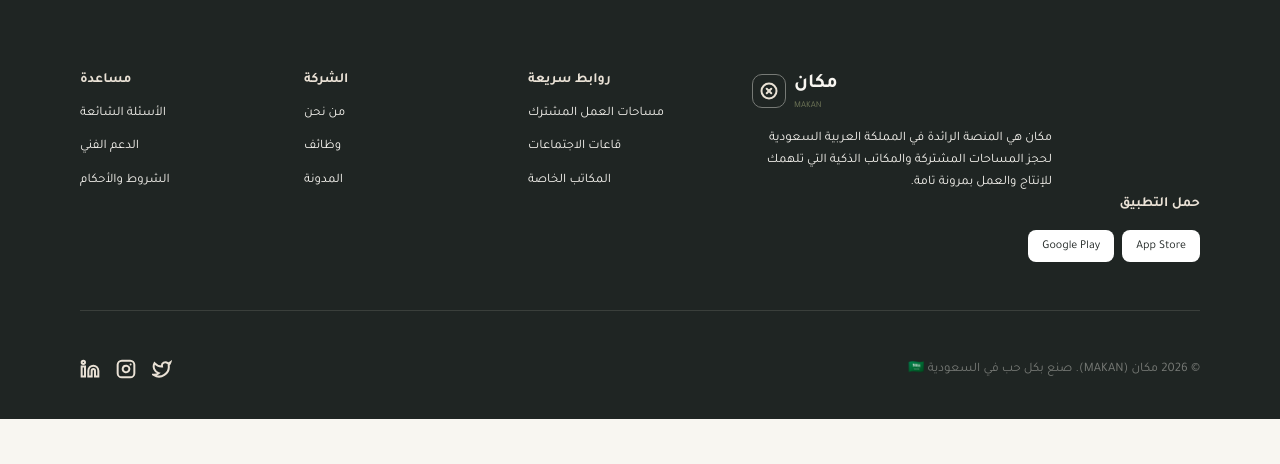
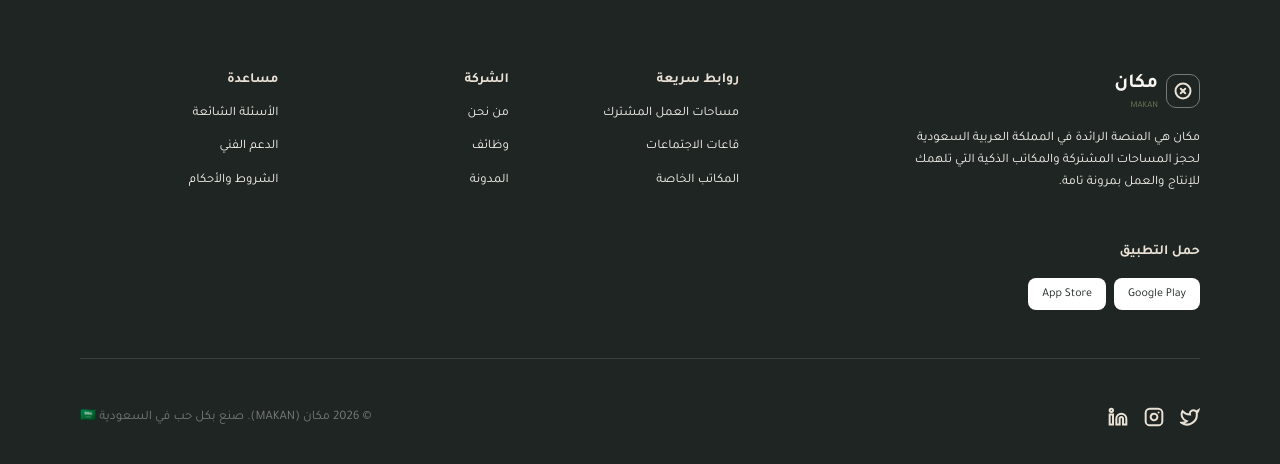
Before and after one commit to eman-elsayed24/makan, a Next.js app: page / in a window 1280 px wide. Shown: the part 1644-2108 px from the top of the page. Before the commit the page ends 2063 px from the top, so only its background shows below. Built offline with nearby package versions, Linux system fonts and the light colour scheme.

Commit message:
fix: correct RTL layout for login, signup, and footer components

```diff
--- a/app/login/page.tsx
+++ b/app/login/page.tsx
@@ -107,6 +107,11 @@ export default function LoginPage() {
                     <FormLabel>كلمة المرور</FormLabel>
                     <FormControl>
                       <div className="bg-card border-[1.5px] border-border rounded-xl px-3 sm:px-4 py-3 sm:py-3.5 flex items-center gap-3">
+                        <input
+                          {...field}
+                          type={showPassword ? "text" : "password"}
+                          className="flex-1 bg-transparent text-sm text-foreground text-right outline-none"
+                        />
                         <button
                           type="button"
                           onClick={() => setShowPassword(!showPassword)}
@@ -114,11 +119,6 @@ export default function LoginPage() {
                         >
                           إظهار
                         </button>
-                        <input
-                          {...field}
-                          type={showPassword ? "text" : "password"}
-                          className="flex-1 bg-transparent text-sm text-foreground text-right outline-none"
-                        />
                       </div>
                     </FormControl>
                     <FormMessage />
@@ -126,7 +126,7 @@ export default function LoginPage() {
                 )}
               />
 
-              <div className="flex flex-col sm:flex-row items-start sm:items-center justify-between gap-3 sm:gap-0">
+              <div className="flex items-center justify-between gap-3">
                 <Link
                   href="/forgot-password"
                   className="text-xs sm:text-[13px] font-medium text-primary hover:underline"
@@ -138,15 +138,15 @@ export default function LoginPage() {
                   name="rememberMe"
                   render={({ field }) => (
                     <label className="flex items-center gap-2 cursor-pointer">
-                      <span className="text-xs sm:text-[13px] text-foreground">
-                        تذكرني على هذا الجهاز
-                      </span>
                       <input
                         type="checkbox"
                         checked={field.value}
                         onChange={field.onChange}
                         className="w-4.5 h-4.5 rounded accent-primary"
                       />
+                      <span className="text-xs sm:text-[13px] text-foreground">
+                        تذكرني على هذا الجهاز
+                      </span>
                     </label>
                   )}
                 />
--- a/app/signup/page.tsx
+++ b/app/signup/page.tsx
@@ -121,6 +121,11 @@ export default function SignupPage() {
                     <FormLabel>كلمة المرور</FormLabel>
                     <FormControl>
                       <div className="bg-background border border-border rounded-xl px-3 sm:px-4 py-3 flex items-center gap-3">
+                        <input
+                          {...field}
+                          type={showPassword ? "text" : "password"}
+                          className="flex-1 bg-transparent text-sm text-foreground text-right outline-none"
+                        />
                         <button
                           type="button"
                           onClick={() => setShowPassword(!showPassword)}
@@ -128,11 +133,6 @@ export default function SignupPage() {
                         >
                           إظهار
                         </button>
-                        <input
-                          {...field}
-                          type={showPassword ? "text" : "password"}
-                          className="flex-1 bg-transparent text-sm text-foreground text-right outline-none"
-                        />
                       </div>
                     </FormControl>
                     <FormMessage />
@@ -150,6 +150,11 @@ export default function SignupPage() {
                       <div
                         className={`${form.formState.errors.confirmPassword ? "bg-card border-destructive border-[1.5px]" : "bg-card border border-border"} rounded-xl px-3 sm:px-4 py-3 flex items-center gap-3`}
                       >
+                        <input
+                          {...field}
+                          type={showConfirmPassword ? "text" : "password"}
+                          className="flex-1 bg-transparent text-sm text-foreground text-right outline-none"
+                        />
                         <button
                           type="button"
                           onClick={() =>
@@ -159,11 +164,6 @@ export default function SignupPage() {
                         >
                           إظهار
                         </button>
-                        <input
-                          {...field}
-                          type={showConfirmPassword ? "text" : "password"}
-                          className="flex-1 bg-transparent text-sm text-foreground text-right outline-none"
-                        />
                       </div>
                     </FormControl>
                     <FormMessage />
@@ -176,16 +176,7 @@ export default function SignupPage() {
                 name="agreeToTerms"
                 render={({ field }) => (
                   <FormItem>
-                    <div className="flex items-center justify-end gap-2.5">
-                      <div className="flex items-center gap-1 text-xs sm:text-[13px]">
-                        <Link
-                          href="/terms"
-                          className="font-bold text-primary hover:underline"
-                        >
-                          الشروط والأحكام وسياسة الخصوصية
-                        </Link>
-                        <span className="text-foreground">أوافق على</span>
-                      </div>
+                    <div className="flex items-center gap-2.5">
                       <FormControl>
                         <input
                           type="checkbox"
@@ -210,6 +201,15 @@ export default function SignupPage() {
                           </span>
                         )}
                       </label>
+                      <div className="flex items-center gap-1 text-xs sm:text-[13px]">
+                        <span className="text-foreground">أوافق على</span>
+                        <Link
+                          href="/terms"
+                          className="font-bold text-primary hover:underline"
+                        >
+                          الشروط والأحكام وسياسة الخصوصية
+                        </Link>
+                      </div>
                     </div>
                     <FormMessage />
                   </FormItem>
--- a/components/layout/Footer.tsx
+++ b/components/layout/Footer.tsx
@@ -29,15 +29,9 @@ export default function Footer() {
   return (
     <footer className="bg-secondary">
       <div className="max-w-360 mx-auto px-4 sm:px-8 lg:px-20 pt-16 pb-10">
-        <div className="grid grid-cols-1 sm:grid-cols-2 lg:grid-cols-5 mb-12">
-          <div className="lg:col-span-2 order-1 lg:order-1 flex flex-col gap-4 items-end text-right">
+        <div className="grid grid-cols-1 sm:grid-cols-2 lg:grid-cols-5 gap-8 mb-12">
+          <div className="lg:col-span-2 flex flex-col gap-4 items-start text-right">
             <div className="flex items-center gap-2">
-              <div className="flex flex-col items-end gap-px">
-                <h2 className="text-xl font-bold text-secondary-foreground">
-                  مكان
-                </h2>
-                <p className="text-[9px] text-primary">MAKAN</p>
-              </div>
               <div className="w-8.5 h-8.5 border border-muted-foreground rounded-[10px] flex items-center justify-center">
                 <Image
                   src="/images/circle-x.svg"
@@ -46,6 +40,12 @@ export default function Footer() {
                   height={18}
                 />
               </div>
+              <div className="flex flex-col items-start gap-px">
+                <h2 className="text-xl font-bold text-secondary-foreground">
+                  مكان
+                </h2>
+                <p className="text-[9px] text-primary">MAKAN</p>
+              </div>
             </div>
             <p className="text-[13px] leading-[1.7] text-secondary-foreground max-w-75">
               مكان هي المنصة الرائدة في المملكة العربية السعودية لحجز المساحات
@@ -53,7 +53,7 @@ export default function Footer() {
             </p>
           </div>
 
-          <div className="flex flex-col gap-3.5 items-end text-right order-2 lg:order-2">
+          <div className="flex flex-col gap-3.5 items-start text-right">
             <h3 className="text-sm font-bold text-muted">روابط سريعة</h3>
             {quickLinks.map((link, index) => (
               <Link
@@ -66,7 +66,7 @@ export default function Footer() {
             ))}
           </div>
 
-          <div className="flex flex-col gap-3.5 items-end text-right order-3 lg:order-3">
+          <div className="flex flex-col gap-3.5 items-start text-right">
             <h3 className="text-sm font-bold text-muted">الشركة</h3>
             {companyLinks.map((link, index) => (
               <Link
@@ -79,7 +79,7 @@ export default function Footer() {
             ))}
           </div>
 
-          <div className="flex flex-col gap-3.5 items-end text-right order-4 lg:order-4">
+          <div className="flex flex-col gap-3.5 items-start text-right">
             <h3 className="text-sm font-bold text-muted">مساعدة</h3>
             {helpLinks.map((link, index) => (
               <Link
@@ -91,21 +91,9 @@ export default function Footer() {
               </Link>
             ))}
           </div>
-
-          <div className="hidden lg:flex flex-col gap-4 items-start text-right order-5 lg:order-5">
-            <h3 className="text-sm font-bold text-muted">حمل التطبيق</h3>
-            <div className="flex gap-2">
-              <div className="bg-card px-3.5 py-2 rounded-lg">
-                <p className="text-xs text-foreground">App Store</p>
-              </div>
-              <div className="bg-card px-3.5 py-2 rounded-lg">
-                <p className="text-xs text-foreground">Google Play</p>
-              </div>
-            </div>
-          </div>
         </div>
 
-        <div className="flex flex-col gap-4 items-end mb-12 lg:hidden">
+        <div className="flex flex-col gap-4 items-start mb-12">
           <h3 className="text-sm font-bold text-muted">حمل التطبيق</h3>
           <div className="flex gap-2">
             <div className="bg-card px-3.5 py-2 rounded-lg">
@@ -119,12 +107,8 @@ export default function Footer() {
 
         <div className="w-full h-px bg-muted-foreground/30 mb-12" />
 
-        <div className="flex flex-col sm:flex-row items-center justify-between gap-6">
-          <p className="text-[13px] text-muted-foreground text-center sm:text-right order-2 sm:order-1">
-            © 2026 مكان (MAKAN). صنع بكل حب في السعودية 🇸🇦
-          </p>
-
-          <div className="flex items-center gap-4 order-1 sm:order-2">
+        <div className="flex items-center justify-between gap-6">
+          <div className="flex items-center gap-4">
             {socialLinks.map((social, index) => (
               <Link
                 key={index}
@@ -136,6 +120,10 @@ export default function Footer() {
               </Link>
             ))}
           </div>
+
+          <p className="text-[13px] text-muted-foreground text-right">
+            © 2026 مكان (MAKAN). صنع بكل حب في السعودية 🇸🇦
+          </p>
         </div>
       </div>
     </footer>
```
